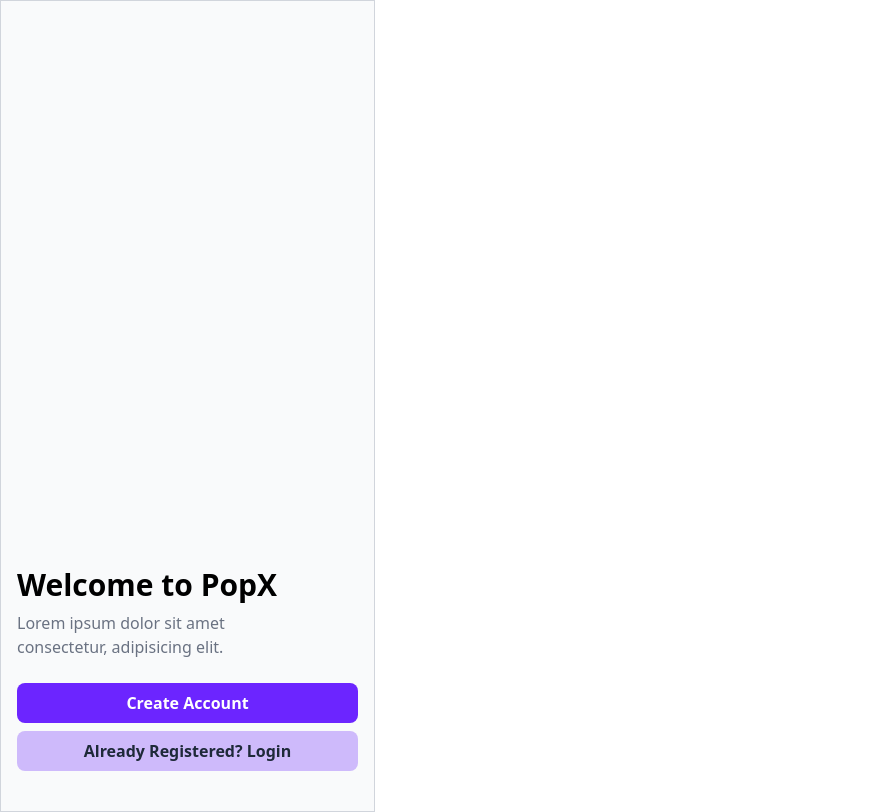
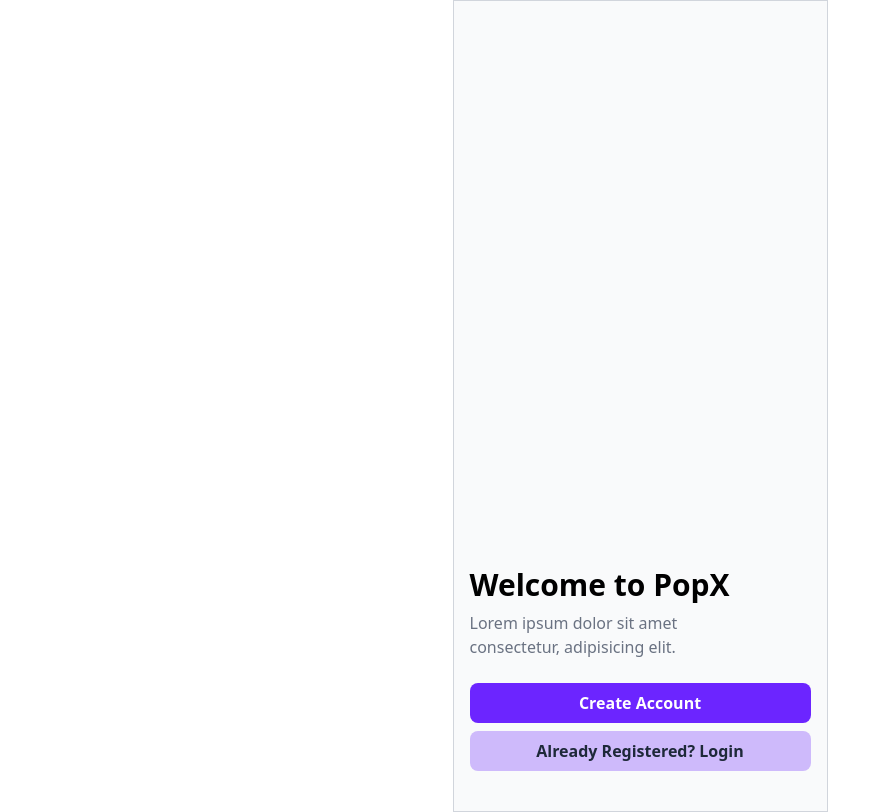
Before and after one commit to techieshruti/popx_dashboard, a React (Vite) app: page / in a window 1280 px wide. Shown: the whole page, without its empty margins (0-890 px from the left). Built offline with nearby package versions, Linux system fonts and the light colour scheme.

Commit message:
final commit

```diff
--- a/src/Pages/Account.jsx
+++ b/src/Pages/Account.jsx
@@ -31,7 +31,7 @@
               <input
                 type={data.type}
                 placeholder={data.placeholder}
-                className="w-full border border-gray-300 rounded-md px-3 py-2 text-sm focus:outline-none"
+                className="w-full border border-gray-300 rounded-md px-3 py-2 text-sm focus:outline-none" required
               />
             </div>
           ))}
--- a/src/Pages/Home.jsx
+++ b/src/Pages/Home.jsx
@@ -2,7 +2,7 @@
 const Home = () => {
     const navigate = useNavigate();
   return (
-    <div>
+    <div className="min-h-screen flex items-center justify-center">
       <div className="w-[375px] h-[812px] flex flex-col pb-8 bg-gray-50 border border-gray-300 justify-end px-4">
 
         {/* introduction */}
--- a/src/components/RadioOption.jsx
+++ b/src/components/RadioOption.jsx
@@ -9,7 +9,7 @@
         value={value}
         checked={checked}
         onChange={onChange}
-        className="peer hidden"
+        className="peer hidden" required
       />
 
       <span
```
